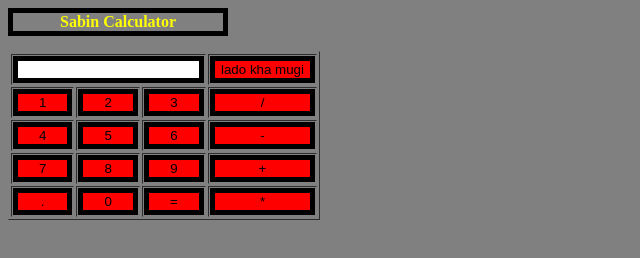
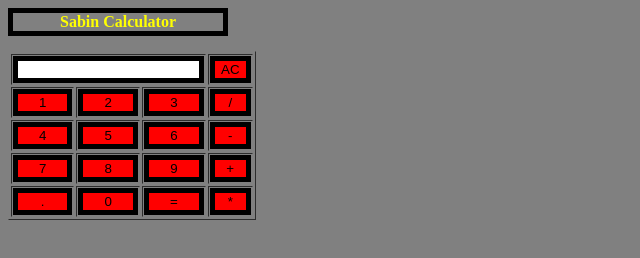
Before and after one commit to rimal2/calculator.github.io, a plain HTML site: page index.html in a window 1280 px wide. Shown: the whole page, without its empty margins (0-640 px from the left). Drawn offline with Linux system fonts and the light colour scheme.

Commit message:
Update index.html

```diff
--- a/index.html
+++ b/index.html
@@ -55,7 +55,7 @@
          <tr>
             <td colspan="3"><input type="text" id="result"/></td>
             <!-- clr() function will call clr to clear all value -->
-            <td><input type="button" value="lado kha mugi" onclick="clr()"/> </td>
+            <td><input type="button" value="AC" onclick="clr()"/> </td>
          </tr>
          <tr>
             <!-- create button and assign value to each button -->
```
